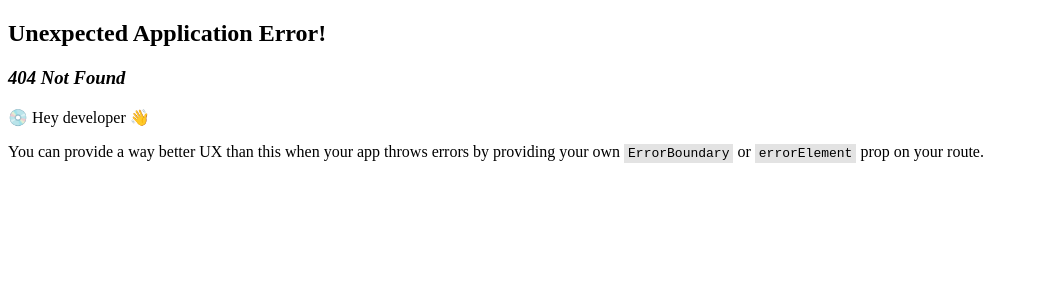
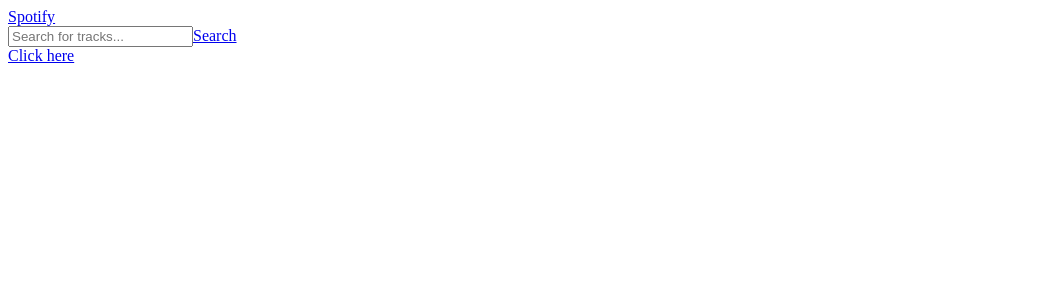
Before and after one commit to Kodehode-Stavanger/react-api-project-Sai-kodehode, a React (Vite) app: page /search in a window 1280 px wide. Before the commit this address had no page. Shown: the top 300 px of the page, without its empty margins (0-1039 px from the left). Built offline with nearby package versions, Linux system fonts and the light colour scheme.

Commit message:
Added raw files

```diff
--- a/index.html
+++ b/index.html
@@ -3,7 +3,7 @@
   <head>
     <meta charset="UTF-8" />
     <meta name="viewport" content="width=device-width, initial-scale=1.0" />
-    <title>Spotify</title>
+    <title>S</title>
   </head>
   <body>
     <div id="root"></div>
--- a/src/Pages/HomePage.jsx
+++ b/src/Pages/HomePage.jsx
@@ -1,19 +1,44 @@
 // HomePage.js
-import React, { useState } from "react";
-import Navbar from "./Navbar";
+import React, { useState, useEffect } from "react";
+import { useParams } from "react-router-dom";
+import axios from "axios";
+import SearchBar from "./SearchBar";
 
 const HomePage = () => {
+  const { keyword } = useParams();
   const [tracks, setTracks] = useState([]);
+  const [isLoading, setIsLoading] = useState(false);
 
-  const handleSearch = (searchResults) => {
-    setTracks(searchResults);
+  useEffect(() => {
+    const fetchData = async () => {
+      setIsLoading(true);
+      try {
+        const response = await axios.get(
+          `https://v1.nocodeapi.com/spotify123/spotify/UDlBcfcquvpiBShn/search?q=${keyword}&type=track`
+        );
+        const tracksData = response.data.tracks.items;
+        setTracks(tracksData);
+      } catch (error) {
+        console.error("Error fetching tracks:", error);
+        setTracks([]); // Clear tracks in case of error
+      } finally {
+        setIsLoading(false);
+      }
     };
+
+    if (keyword) {
+      fetchData();
+    }
+  }, [keyword]);
 
   return (
     <div className="home-page">
-      <Navbar onSearch={handleSearch} />
+      <SearchBar onSearch={(data) => setTracks(data)} />
       <div className="track-list">
-        {tracks.map((track) => (
+        {isLoading ? (
+          <p>Loading...</p>
+        ) : (
+          tracks.map((track) => (
             <div key={track.id} className="track-item">
               <div>
                 <img src={track.album.images[0].url} alt={track.name} />
@@ -26,16 +51,9 @@ const HomePage = () => {
                 <source src={track.preview_url} type="audio/mp3" />
                 Your browser does not support the audio element.
               </audio>
-            {/* Additional track details can be added here */}
-            {/* <a
-              href={track.external_urls.spotify}
-              target="_blank"
-              rel="noopener noreferrer"
-            >
-              View on Spotify
-            </a> */}
             </div>
-        ))}
+          ))
+        )}
       </div>
     </div>
   );
--- a/src/Pages/Navbar.jsx
+++ b/src/Pages/Navbar.jsx
@@ -1,46 +1,33 @@
-// src/components/Navbar.js
-import React, { useState } from "react";
-import axios from "axios";
-import Spinner from "../Components/Spinner";
+import React, { useState, useEffect } from "react";
+import { NavLink, Outlet } from "react-router-dom";
 
-const Navbar = ({ onSearch }) => {
-  const [keyword, setKeyword] = useState("");
-  const [isLoading, setIsLoading] = useState(false);
+const Navbar = () => {
+  const [isClicked, setIsClicked] = useState(
+    localStorage.getItem("linkClicked") === "true"
+  );
 
-  const handleSearch = async () => {
-    console.log("Searching with keyword:", keyword);
-    setIsLoading(true);
-    try {
-      const response = await axios.get(
-        `https://v1.nocodeapi.com/sai12/spotify/tFzVqPcQbFzBNLGS/search?q=${
-          keyword === "" ? "trending" : keyword
-        }&type=track`
-      );
-      console.log("Response:", response.data);
-      const tracksData = response.data.tracks.items;
-      onSearch(tracksData);
-    } catch (error) {
-      console.error("Error fetching tracks:", error);
-      onSearch([]); // Notify parent of error
-    } finally {
-      setIsLoading(false);
+  const handleLinkClick = () => {
+    setIsClicked(true);
+    localStorage.setItem("linkClicked", "true");
+  };
+
+  // Clear the clicked state from localStorage when the component mounts
+  useEffect(() => {
+    if (isClicked) {
+      localStorage.setItem("linkClicked", "true");
     }
-  };
+  }, [isClicked]);
+
   return (
-    <nav className="navbar">
-      <div className="search-container">
-        <p>Spotify</p>
-        <input
-          value={keyword}
-          onChange={(event) => setKeyword(event.target.value)}
-          type="search"
-          placeholder="Search for tracks..."
-          aria-label="search"
-        />
-        <button onClick={handleSearch}>Search</button>
-      </div>
-      {isLoading && <Spinner type="spokes" color="black" />}
-    </nav>
+    <div>
+      <NavLink to="/search">Spotify</NavLink>
+      <Outlet />
+      {!isClicked && (
+        <NavLink to="/search" onClick={handleLinkClick}>
+          Click here
+        </NavLink>
+      )}
+    </div>
   );
 };
 
--- /dev/null
+++ b/src/Pages/SearchBar.jsx
@@ -0,0 +1,58 @@
+import React, { useState } from "react";
+import axios from "axios";
+import Spinner from "../Components/Spinner";
+import { Outlet, NavLink } from "react-router-dom";
+
+const SearchBar = ({ onSearch }) => {
+  const [keyword, setKeyword] = useState("");
+  const [isLoading, setIsLoading] = useState(false);
+
+  const handleSearch = async () => {
+    console.log("Searching with keyword:", keyword);
+    setIsLoading(true);
+    try {
+      const response = await axios.get(
+        `https://v1.nocodeapi.com/spotify123/spotify/UDlBcfcquvpiBShn/search?q=${encodeURIComponent(
+          keyword.trim()
+        )}&type=track`
+      );
+
+      console.log("Response:", response.data);
+      const tracksData = response.data.tracks.items;
+      onSearch(tracksData); // Ensure this calls onSearch with data
+
+      // Update URL by setting window.location.href
+      const url = `/search/${encodeURIComponent(keyword.trim())}searched`;
+      window.location.href = url;
+    } catch (error) {
+      console.error("Error fetching tracks:", error);
+      onSearch([]); // Notify parent of error
+    } finally {
+      setIsLoading(false);
+    }
+  };
+
+  return (
+    <div className="searchbar">
+      <div className="search-container">
+        <input
+          value={keyword}
+          onChange={(event) => setKeyword(event.target.value)}
+          type="search"
+          placeholder="Search for tracks..."
+          aria-label="search"
+        />
+        {/* Use an <a> tag to navigate when button is clicked */}
+        <a
+          href={`/search/${keyword === "" ? "trending" : keyword}`}
+          onClick={handleSearch}
+        >
+          Search
+        </a>
+      </div>
+      {isLoading && <Spinner type="spokes" color="black" />}
+    </div>
+  );
+};
+
+export default SearchBar;
--- a/src/main.jsx
+++ b/src/main.jsx
@@ -1,13 +1,28 @@
-// index.js
 import React from "react";
-import ReactDOM from "react-dom";
+import ReactDOM from "react-dom/client";
+import { createBrowserRouter, RouterProvider } from "react-router-dom";
+
+import Navbar from "./Pages/Navbar";
+import NotFoundPage from "./Pages/NotFoundPage";
+import SearchBar from "./Pages/SearchBar";
 import HomePage from "./Pages/HomePage";
-import { createBrowserRouter, RouterProvider } from "react-router-dom";
 
 const router = createBrowserRouter([
   {
     path: "/",
-    element: <HomePage />,
+    element: <Navbar />,
+    children: [
+      {
+        path: "search",
+        element: <SearchBar />,
+      },
+      {
+        path: "search/:keyword",
+        element: <HomePage />,
+      },
+      // Add more child routes as needed under SearchSongs
+    ],
+    errorElement: <NotFoundPage msg="404! This page doesn't exist" />,
   },
 ]);
 
```
Also changed, not shown: src/Pages/NotFoundPage.module.css (added), src/Pages/SearchBar.module.css (added). Lines whose indentation alone changed are shown as unchanged.
